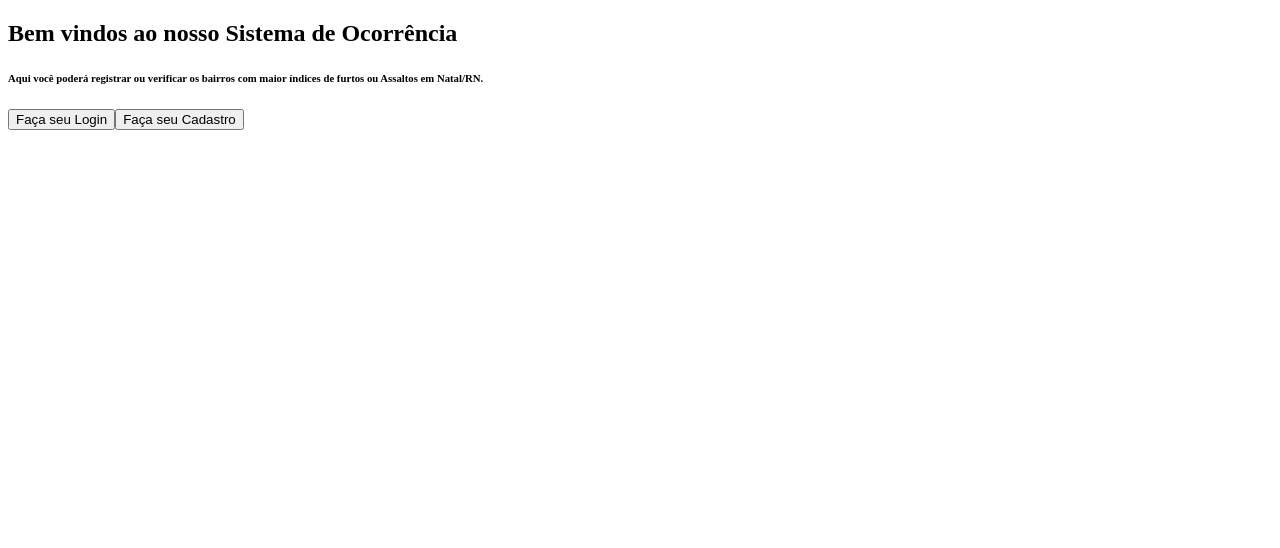
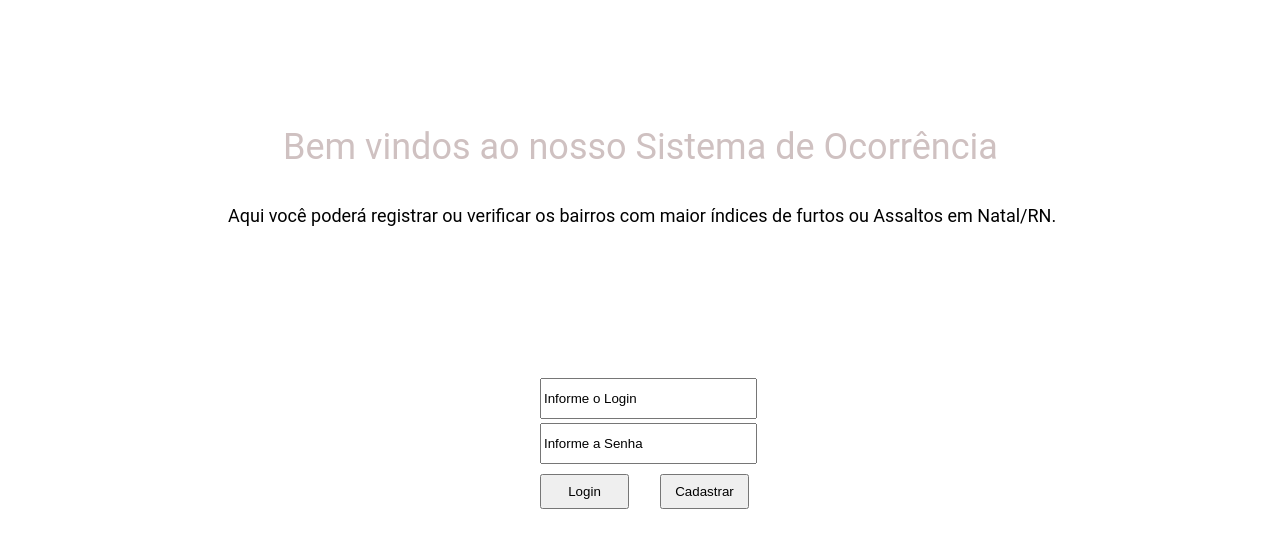
Before and after one commit to luccasmcarvalho/SystemOcorrencias, an Angular app: page / in a window 1280 px wide. Shown: the top 548 px of the page. Built offline with nearby package versions, Linux system fonts and the light colour scheme.

Commit message:
Melhorias na pagina de login

```diff
--- a/src/app/home/home.component.css
+++ b/src/app/home/home.component.css
@@ -7,3 +7,67 @@
     font-family: cursive;
     font-size: 30px;
 }
+
+.largeButton1 {
+    position: absolute;
+    width: 209px;
+    height: 35px;
+    left: 540px;
+    top: 378px;
+}
+
+.largeButton2 {
+    position: absolute;
+    width: 209px;
+    height: 35px;
+    left: 540px;
+    top: 423px;
+}
+
+.txtTitle1{
+    position: absolute;
+    width: 724px;
+    height: 43px;
+    left: 283px;
+    top: 96px;
+
+    font-family: Roboto;
+    font-style: normal;
+    font-weight: normal;
+    line-height: normal;
+    font-size: 36px;
+
+    color: #cfc1c1;
+}
+
+.txtSubTitle1{
+    position: absolute;
+    width: 833px;
+    height: 22px;
+    left: 228px;
+    top: 163px;
+
+    font-family: Roboto;
+    font-style: normal;
+    font-weight: normal;
+    line-height: normal;
+    font-size: 18px;
+
+    color: #000000;
+}
+
+.btLogin{
+    position: absolute;
+    width: 89px;
+    height: 35px;
+    left: 540px;
+    top: 474px;
+}
+
+.btCadastro{
+    position: absolute;
+    width: 89px;
+    height: 35px;
+    left: 660px;
+    top: 474px;
+}
--- a/src/app/home/home.component.html
+++ b/src/app/home/home.component.html
@@ -1,24 +1,12 @@
 <div BG>
-
   <div txt>
-
-    <h2> Bem vindos ao nosso Sistema de Ocorrência </h2>
-    <h6> Aqui você poderá registrar ou
-      verificar os bairros com maior índices de furtos ou Assaltos em Natal/RN. </h6>
-
-
-
-      <div class="Btns" >
-
-        <button name="BtnLogin "> Faça seu Login </button>
-        <button name="BtnCadastro"> Faça seu Cadastro</button>
-
+    <h2 class="txtTitle1"> Bem vindos ao nosso Sistema de Ocorrência </h2>
+    <h6 class="txtSubTitle1"> Aqui você poderá registrar ou verificar os bairros com maior índices de furtos ou Assaltos em Natal/RN. </h6>
+      <div>
+        <input name="BtnLogin" class="largeButton1" onfocus="this.value=''" value="Informe o Login">
+        <input name="BtnCadastro" class="largeButton2" onfocus="this.value=''" value="Informe a Senha">
+        <button class="btLogin">Login</button>
+        <button class="btCadastro">Cadastrar</button>
       </div>
-
-
   </div>
-
-
-
-
-  </div>
+</div>
```
